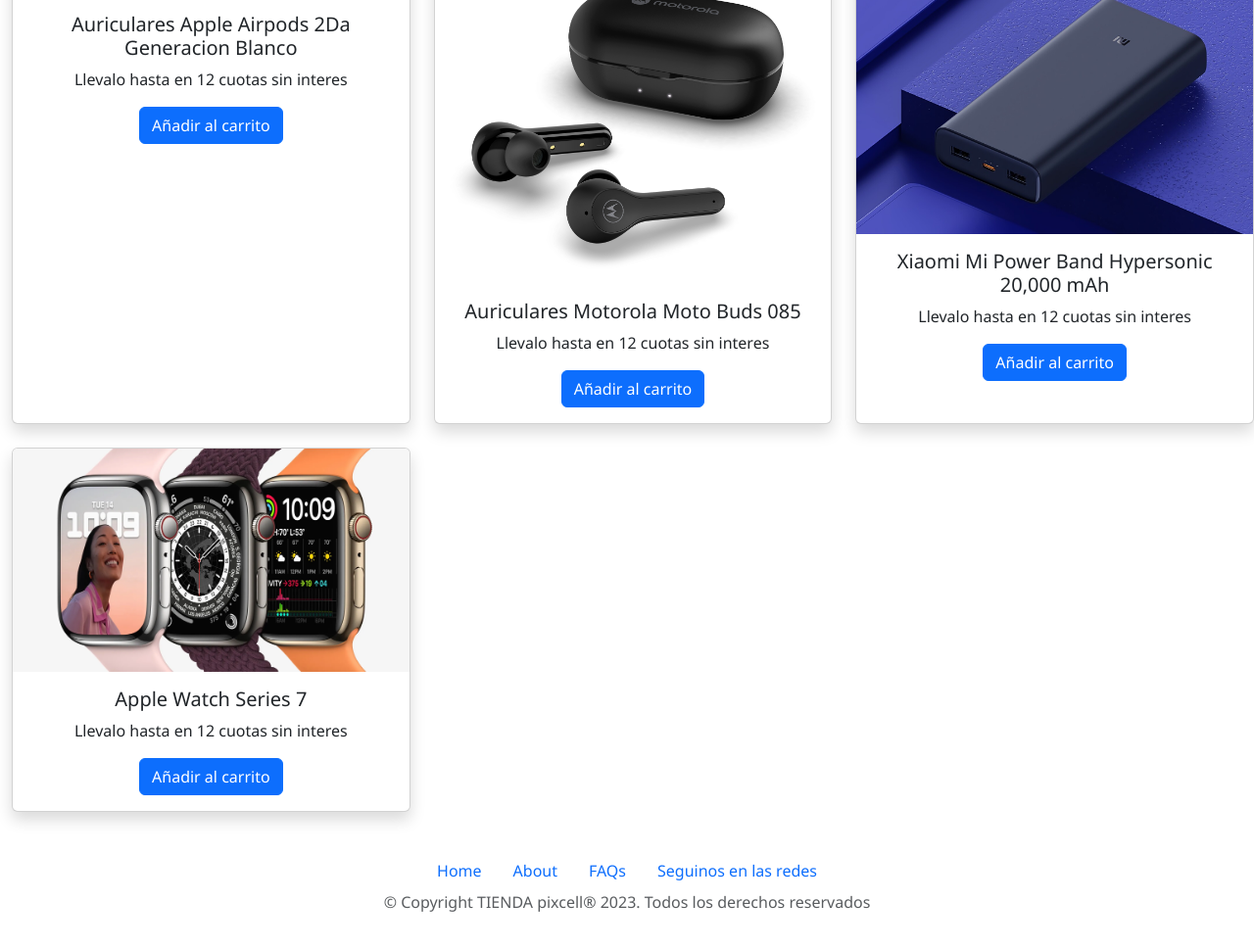
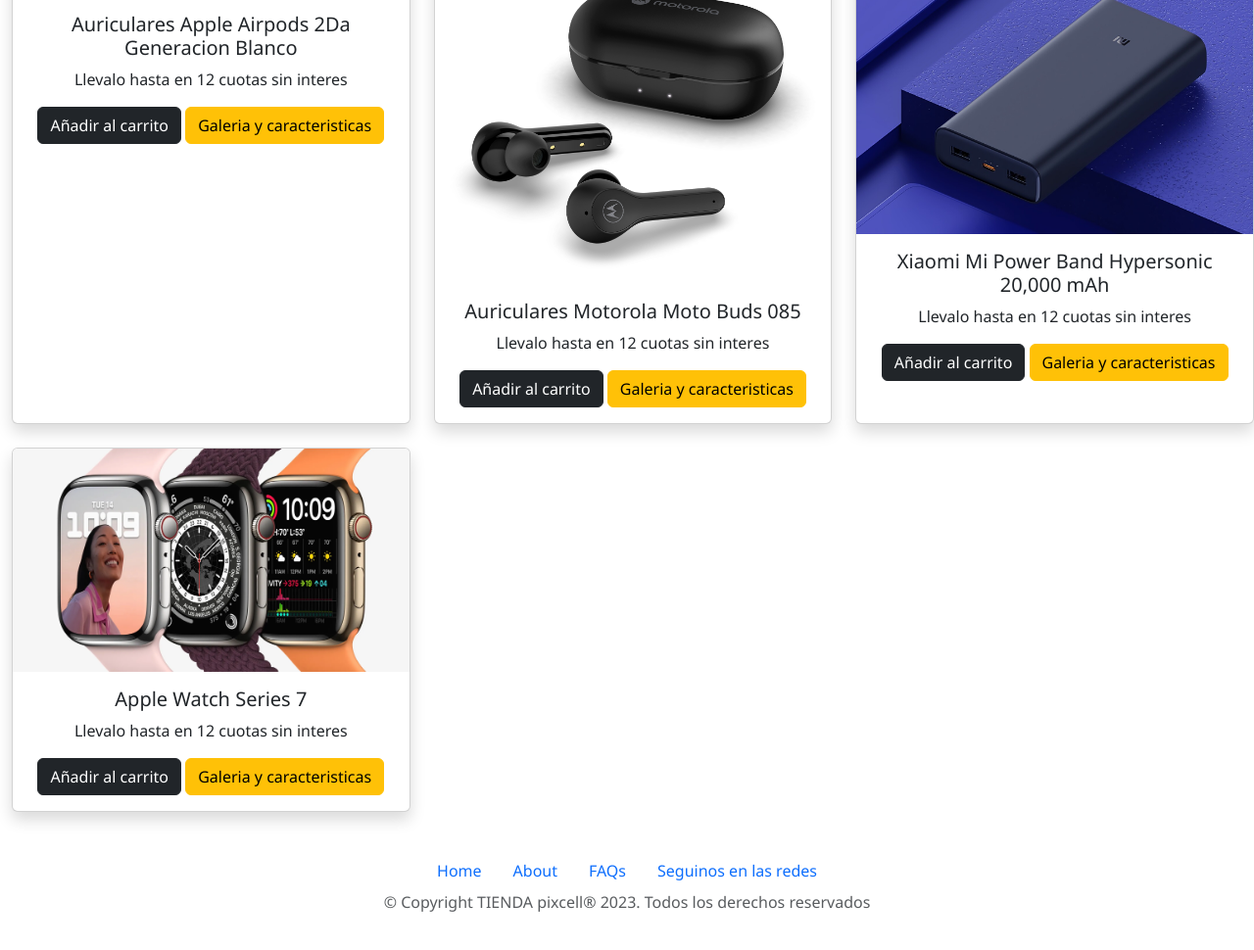
Before and after one commit to gianfrancoincs/2da-pre-entrega-sebastianpalavecino, a plain HTML site: page pages/accesorios.html in a window 1280 px wide. Shown: the part 172-1142 px from the top of the page at 98% size. Drawn offline with nearby package versions, Linux system fonts and the light colour scheme.

Commit message:
agregando botones a los html

```diff
--- a/pages/accesorios.html
+++ b/pages/accesorios.html
@@ -64,7 +64,8 @@
             <div class="card-body">
               <h5 class="card-title">Auriculares Apple Airpods 2Da Generacion Blanco</h5>
               <p class="card-text">Llevalo hasta en 12 cuotas sin interes</p>
-              <a href="" class="btn btn-primary">Añadir al carrito</a>
+              <a href="" class="btn btn-dark">Añadir al carrito</a>
+              <a href="" class="btn btn-warning">Galeria y caracteristicas</a>
             </div>
           </div>
         </div>
@@ -74,7 +75,8 @@
             <div class="card-body">
               <h5 class="card-title">Auriculares Motorola Moto Buds 085</h5>
               <p class="card-text">Llevalo hasta en 12 cuotas sin interes</p>
-              <a href="" class="btn btn-primary">Añadir al carrito</a>
+              <a href="" class="btn btn-dark">Añadir al carrito</a>
+              <a href="" class="btn btn-warning">Galeria y caracteristicas</a>
             </div>
           </div>
         </div>
@@ -84,7 +86,8 @@
             <div class="card-body">
               <h5 class="card-title">Xiaomi Mi Power Band Hypersonic 20,000 mAh</h5>
               <p class="card-text">Llevalo hasta en 12 cuotas sin interes</p>
-              <a href="" class="btn btn-primary">Añadir al carrito</a>
+              <a href="" class="btn btn-dark">Añadir al carrito</a>
+              <a href="" class="btn btn-warning">Galeria y caracteristicas</a>
             </div>
           </div>
         </div>
@@ -94,7 +97,8 @@
             <div class="card-body">
               <h5 class="card-title">Apple Watch Series 7</h5>
               <p class="card-text">Llevalo hasta en 12 cuotas sin interes</p>
-              <a href="" class="btn btn-primary">Añadir al carrito</a>
+              <a href="" class="btn btn-dark">Añadir al carrito</a>
+              <a href="" class="btn btn-warning">Galeria y caracteristicas</a>
             </div>
           </div>
         </div>
```
Also changed, not shown: pages/celulares.html (+8 -4 lines), pages/smart_tv.html (+8 -4 lines).
